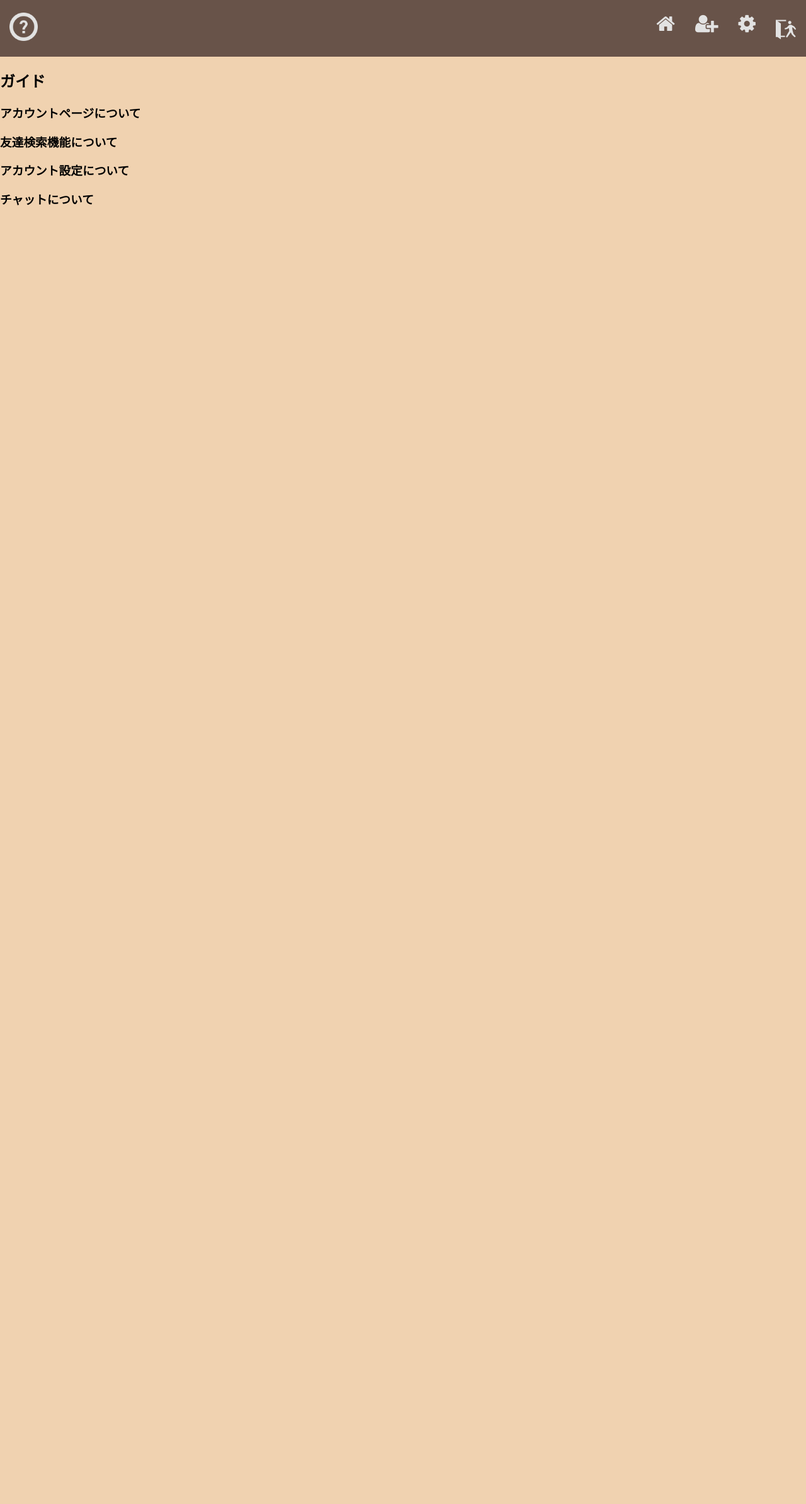
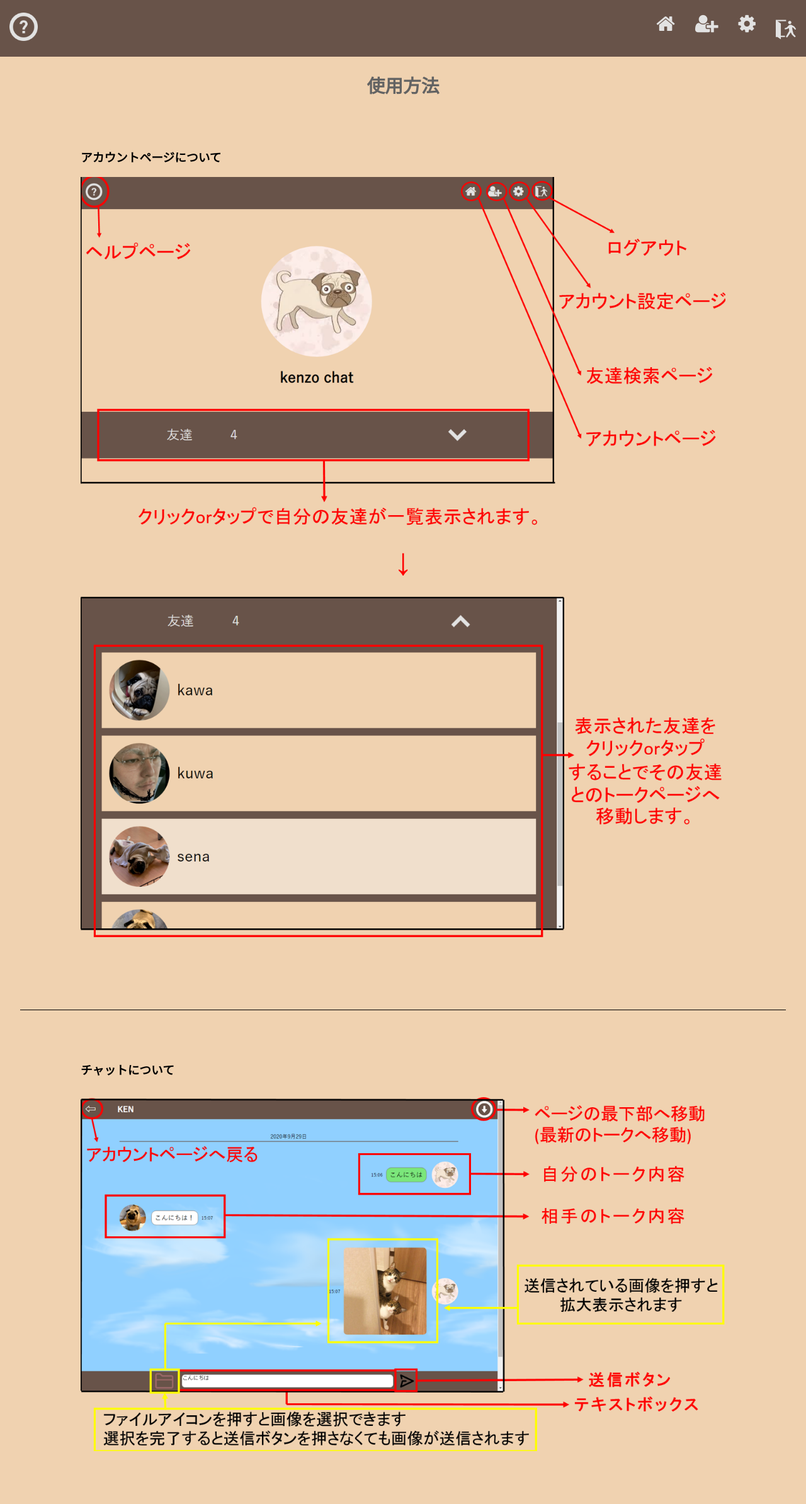
Before and after one commit to jdauver/kenzo_chat, a PHP site: page /question.php in a window 1280 px wide. Shown: the whole page at 63% size. Before the commit the page ends 326 px from the top, so only its background shows below. Run offline with PHP 8.4, Linux system fonts and the light colour scheme; the visitor is signed in with stand-in values (Sample User, id 1).

Commit message:
いろいろ930

```diff
--- a/kenzo/account_main.php
+++ b/kenzo/account_main.php
@@ -20,7 +20,6 @@ kireta;
     <link rel="stylesheet" href="css/account_main.css">
     <script src=" https://ajax.googleapis.com/ajax/libs/jquery/3.5.1/jquery.min.js"></script>
     <script src="js/index.js"></script>
-    <script src="https://unpkg.com/scrollreveal"></script>
     <link rel="stylesheet" href="https://maxcdn.bootstrapcdn.com/font-awesome/4.7.0/css/font-awesome.min.css">
     <title>アカウントページ</title>
 
--- a/kenzo/ajax/session_file_img.php
+++ b/kenzo/ajax/session_file_img.php
@@ -1,5 +1,5 @@
 <?php
-// 友達押したとき、その人のIDをセッションに入れる　　　　index.jsから送られてくる
+
 session_start();
 unset($_SESSION["file_img"]);
 $_SESSION["file_img"] = $_POST["img"];
--- a/kenzo/css/chat.css
+++ b/kenzo/css/chat.css
@@ -7,7 +7,7 @@ body{
     background-repeat: repeat;
     /* background-position: center; */
     background-attachment: fixed;
-    background:url(../img/sora.png);
+    /* background:url(../img/sora.png); */
 
 
 }
@@ -128,11 +128,11 @@ body{
     cursor: pointer;
 }
 .zibun-img:hover{
-    opacity: 0.6;
+    opacity: 0.8;
     /* transition: all 1s; */
 }
 .aite-img:hover{
-    opacity: 0.6;
+    opacity: 0.8;
     /* transition: all 1s; */
 }
 
--- a/kenzo/css/question.css
+++ b/kenzo/css/question.css
@@ -64,3 +64,62 @@ body {
     color: rgb(180, 180, 180);
     transition: all 1s;
 }
+
+
+
+/* 内容ーーーーーーーーーーーーーーーーーーー */
+
+.guide{
+    margin: 20px auto 30px;
+}
+.guide h2{
+    font-size: 1.8em;
+    color: #636363;
+    text-align: center;
+}
+
+.about{
+    width: 95vw;
+    margin: 40px auto;
+    padding-bottom: 40px;
+    border-bottom: solid 1px black;
+}
+.about:last-of-type{
+    border:none;
+    padding: 0;
+}
+.about_wrap{
+    width: 95vw;
+    margin: 20px auto;
+}
+.guide_img{
+    width: 95vw;
+    height: auto;
+}
+
+.sita{
+    font-size: 40px;
+    margin: 0;
+    color: red;
+    text-align: center;
+}
+
+@media screen and (min-width:768px){
+
+    .about{
+        margin: 80px auto;
+        padding-bottom: 80px;
+    }
+    .about_wrap{
+        width: 80vw;
+        margin: 20px auto;
+    }
+    .guide_img{
+        width: 80vw;
+        height: auto;
+    }
+    .sita{
+        font-size: 60px;
+    }
+
+}
--- a/kenzo/js/index.js
+++ b/kenzo/js/index.js
@@ -203,53 +203,7 @@ $(function () {
         }
     });
 
-    // 設定ページの背景画像選択時プレビュー
-    $('#file_back').change(function () {
-        //propを使って、file[0]にアクセスする
-        var file2_ = $('#file_back').prop('files')[0];
 
-        //添付されたのが本当に画像かどうか、ファイル名と、ファイルタイプを正規表現で検証する
-        if ($("#file_back").val().length) {
-
-            if (!/\.(jpg|jpeg|png|gif|JPG|JPEG|PNG|GIF)$/.test(file2_.name) || !/(jpg|jpeg|png|gif)$/.test(file2_.type)) {
-                alert('JPG、GIF、PNGファイルの画像を添付してください。');
-                //添付された画像ファイルが１M以下か検証する
-            } else if (2048576 < file2_.size) {
-                alert('2MB以下の画像を添付してください。');
-            } else {
-
-                var reader_ = new FileReader();
-
-                reader_.onload = function () {
-
-                    $.ajax({
-                        url: "ajax/session_file_back.php",
-                        type: "post",
-                        dataType: "text",
-                        data: { 'img2': reader_.result }
-
-                    }).done(function (response) {
-                        var back = JSON.parse(response);
-                        $(".pv_back").css("background-image", "url(" + back + ")");
-
-                        if ($(".pv_back").css("background-image").match(/uploadback\/back\.png/)) {
-                            $(".pv_back").css("border", "solid 1px black");
-
-                        } else {
-                            $(".pv_back").css("border", "none");
-
-                        }
-                    }).fail(function (xhr, textStatus, errorThrown) {
-                        location.reload();
-                    });
-
-                }
-                reader_.readAsDataURL(file2_);
-
-            }
-        }
-
-    });
 
 
     /* ログインと登録の正規表現 */
--- a/kenzo/question.php
+++ b/kenzo/question.php
@@ -44,23 +44,24 @@ kireta;
 
     <section>
         <div class="guide">
-            <h2>ガイド</h2>
+            <h2>使用方法</h2>
         </div>
 
-        <div class="account_main">
-            <h3>アカウントページについて</h3>
+        <div class="account_main about">
+            <div class="about_wrap">
+                <h3>アカウントページについて</h3>
+                <img class="guide_img" src="img/account_main.png" alt="">
+                <p class="sita">↓</p>
+                <img class="guide_img" src="img/account_main2.png" alt="">
+            </div>
         </div>
 
-        <div class="f_search">
-            <h3>友達検索機能について</h3>
-        </div>
 
-        <div class="setting">
-            <h3>アカウント設定について</h3>
-        </div>
-
-        <div class="chat">
-            <h3>チャットについて</h3>
+        <div class="chat about">
+            <div class="about_wrap">
+                <h3>チャットについて</h3>
+                <img class="guide_img" src="img/chat.png" alt="">
+            </div>
         </div>
 
     </section>
```
Also changed, not shown: kenzo/ajax/session_file_back.php (deleted, +0 -10 lines), kenzo/chat.php (+38 -49 lines), kenzo/img/account_main.png (added), kenzo/img/account_main2.png (added), kenzo/img/chat.png (added), 1 other file.
